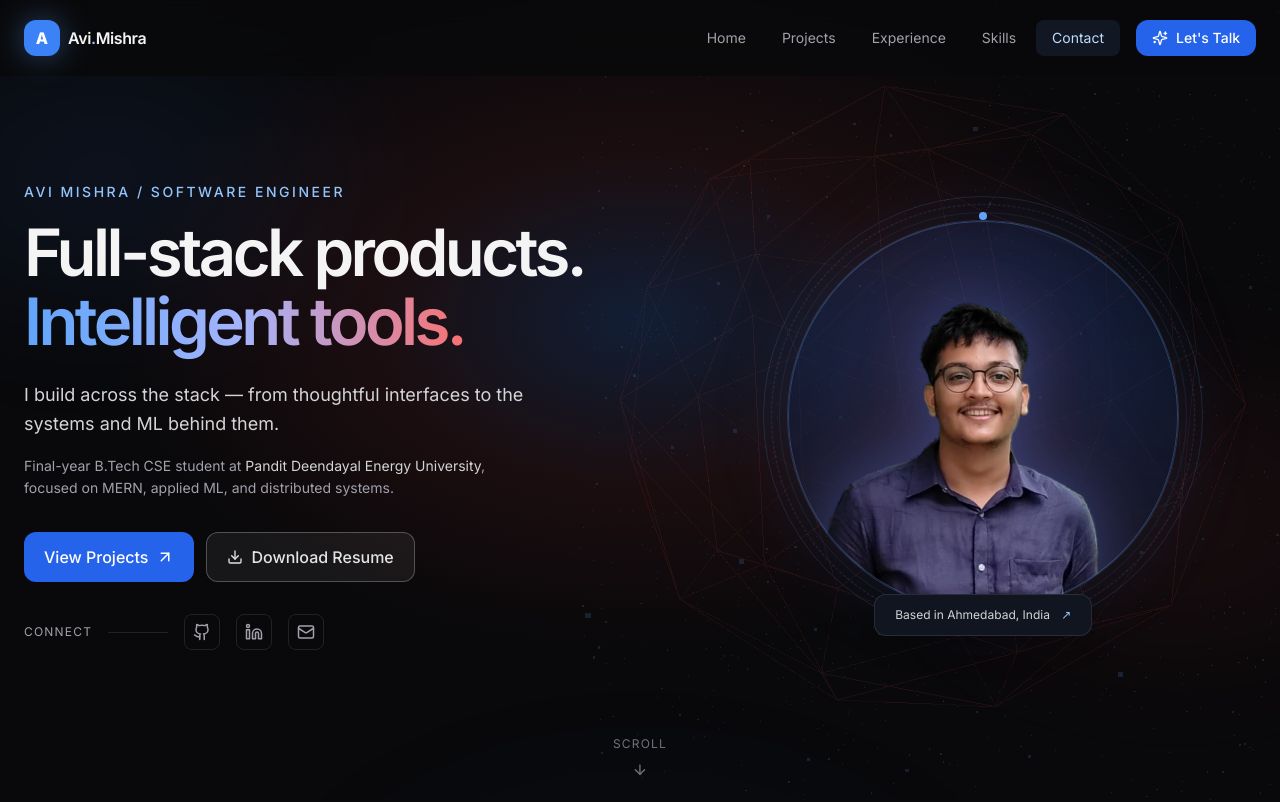
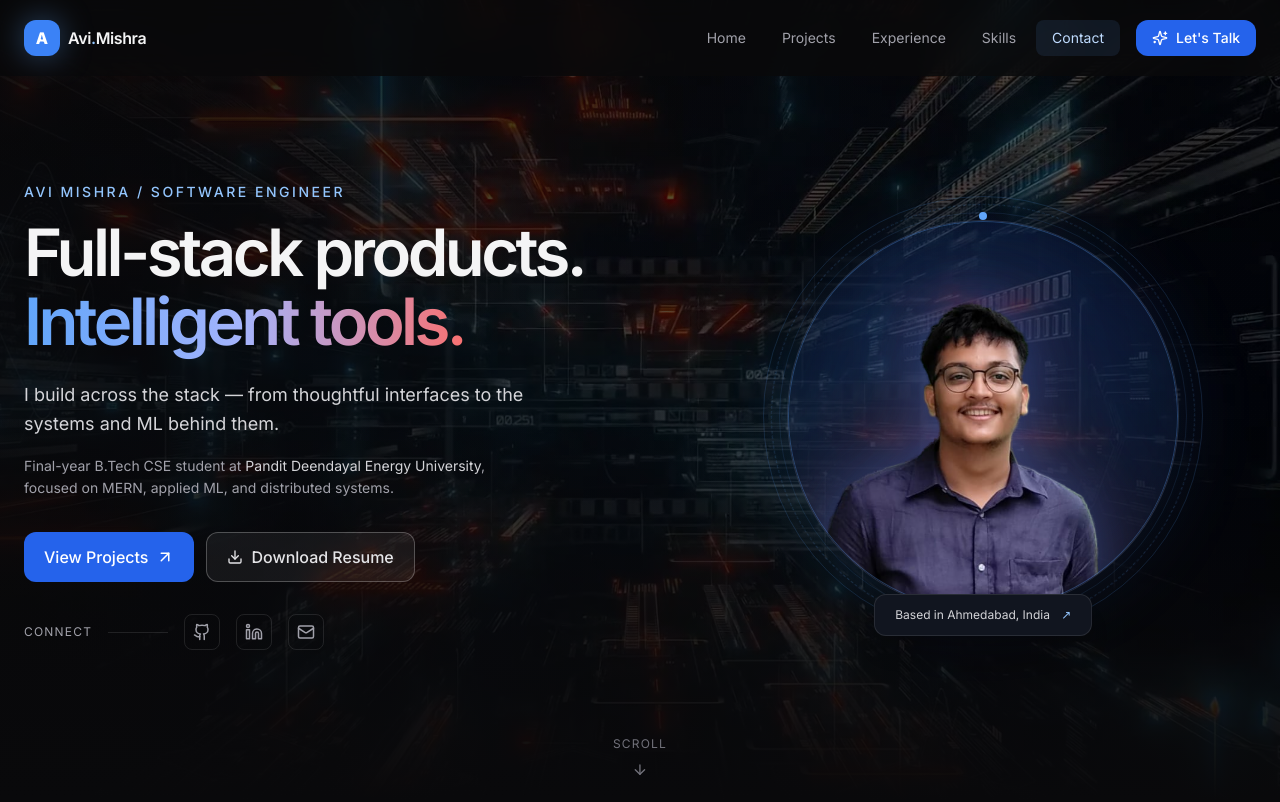
Before and after one commit to avimishra25/portfolio, a React (Vite) app: page / in a window 1280 px wide. Shown: the top 802 px of the page. Built offline with nearby package versions, Linux system fonts and the light colour scheme.

Commit message:
feat(hero): add video background

```diff
--- a/src/components/Hero.jsx
+++ b/src/components/Hero.jsx
@@ -1,22 +1,17 @@
-import React, { useRef, useState, useEffect, lazy, Suspense } from 'react';
+import React, { useRef, useState, useEffect } from 'react';
 import { motion, useMotionValue, useTransform, useSpring, useReducedMotion, useInView } from 'framer-motion';
-import { ArrowDown, ArrowUpRight, Download, Github, Linkedin, Mail } from 'lucide-react';
-const HeroCanvas = lazy(() => import('./canvas/HeroCanvas.jsx'));
+import { ArrowDown, ArrowUpRight, Download, Github, Linkedin, Mail, Pause, Play } from 'lucide-react';
 
 export default function Hero() {
   const reduceMotion = useReducedMotion();
-  const [ready, setReady] = useState(false);
+  const videoRef = useRef(null);
+  const [videoPaused, setVideoPaused] = useState(false);
+  const [videoFailed, setVideoFailed] = useState(false);
   const [pageVisible, setPageVisible] = useState(!document.hidden);
-  const sceneMouse = useRef({ x: 0, y: 0 });
   useEffect(() => {
-    const reveal = () => setReady(true);
-    const idle = window.requestIdleCallback?.(reveal, { timeout: 2000 });
-    const timer = idle === undefined ? window.setTimeout(reveal, 300) : undefined;
     const onVisibility = () => setPageVisible(!document.hidden);
     document.addEventListener('visibilitychange', onVisibility);
     return () => {
-      if (idle !== undefined) window.cancelIdleCallback(idle);
-      window.clearTimeout(timer);
       document.removeEventListener('visibilitychange', onVisibility);
     };
   }, []);
@@ -36,6 +31,20 @@ export default function Hero() {
   const containerRef = useRef(null);
   const inView = useInView(containerRef);
 
+  useEffect(() => {
+    const video = videoRef.current;
+    if (!video) return;
+    if (reduceMotion || videoPaused || !inView || !pageVisible) {
+      video.pause();
+    } else {
+      let cancelled = false;
+      video.play().catch(() => {
+        if (!cancelled) setVideoPaused(true);
+      });
+      return () => { cancelled = true; video.pause(); };
+    }
+  }, [reduceMotion, videoPaused, inView, pageVisible]);
+
   const handleMouseMove = (e) => {
     if (reduceMotion) return;
     const rect = containerRef.current?.getBoundingClientRect();
@@ -44,13 +53,11 @@ export default function Hero() {
     const y = (e.clientY - rect.top) / rect.height - 0.5;
     mouseX.set(x);
     mouseY.set(y);
-    sceneMouse.current = { x: x * 2, y: -y * 2 };
   };
 
   const handleMouseLeave = () => {
     mouseX.set(0);
     mouseY.set(0);
-    sceneMouse.current = { x: 0, y: 0 };
   };
 
   return (
@@ -61,16 +68,37 @@ export default function Hero() {
       onMouseLeave={handleMouseLeave}
       className="relative min-h-[min(900px,100svh)] flex items-center pt-32 pb-24 lg:pt-40 lg:pb-32 overflow-hidden"
     >
-      {/* Ambient 3D canvas */}
-      {ready && !reduceMotion && (
-        <Suspense fallback={null}>
-          <HeroCanvas mouse={sceneMouse} active={inView && pageVisible} />
-        </Suspense>
+      {/* Decorative footage with a still fallback and contrast overlays. */}
+      <div className="pointer-events-none absolute inset-0" aria-hidden="true">
+        <img src="/assets/hero-poster.jpg" alt="" className="absolute inset-0 h-full w-full object-cover" />
+        {!reduceMotion && !videoFailed && (
+          <video
+            ref={videoRef}
+            src="/assets/hero-video.mp4"
+            poster="/assets/hero-poster.jpg"
+            muted
+            loop
+            playsInline
+            preload="metadata"
+            onError={() => setVideoFailed(true)}
+            className="absolute inset-0 h-full w-full object-cover"
+          />
+        )}
+        <div className="absolute inset-0 bg-black/50" />
+        <div className="absolute inset-0 bg-gradient-to-r from-[#09090b]/80 via-[#09090b]/30 to-transparent" />
+        <div className="absolute inset-0 bg-gradient-to-t from-[#09090b] via-transparent to-[#09090b]/20" />
+      </div>
+      {!reduceMotion && !videoFailed && (
+        <button
+          type="button"
+          onClick={() => setVideoPaused((paused) => !paused)}
+          aria-label={videoPaused ? 'Play background video' : 'Pause background video'}
+          className="absolute bottom-6 right-6 z-20 flex items-center gap-2 rounded-full border border-white/20 bg-black/50 px-4 py-2 text-xs text-zinc-200 backdrop-blur hover:bg-black/70 transition"
+        >
+          {videoPaused ? <Play size={14} /> : <Pause size={14} />}
+          {videoPaused ? 'Play background' : 'Pause background'}
+        </button>
       )}
-
-      {/* Radial glow backdrop for the cutout */}
-      <div className="pointer-events-none absolute inset-0 bg-hero-radial" />
-      <div className="aurora opacity-40" />
 
       <div className="relative z-10 max-w-7xl mx-auto px-6 grid lg:grid-cols-[1.2fr_1fr] gap-12 lg:gap-8 items-center w-full">
         {/* LEFT: Copy */}
```
Also changed, not shown: public/assets/hero-poster.jpg (added), 1 other file (tests, documents, lock files or other folders).
